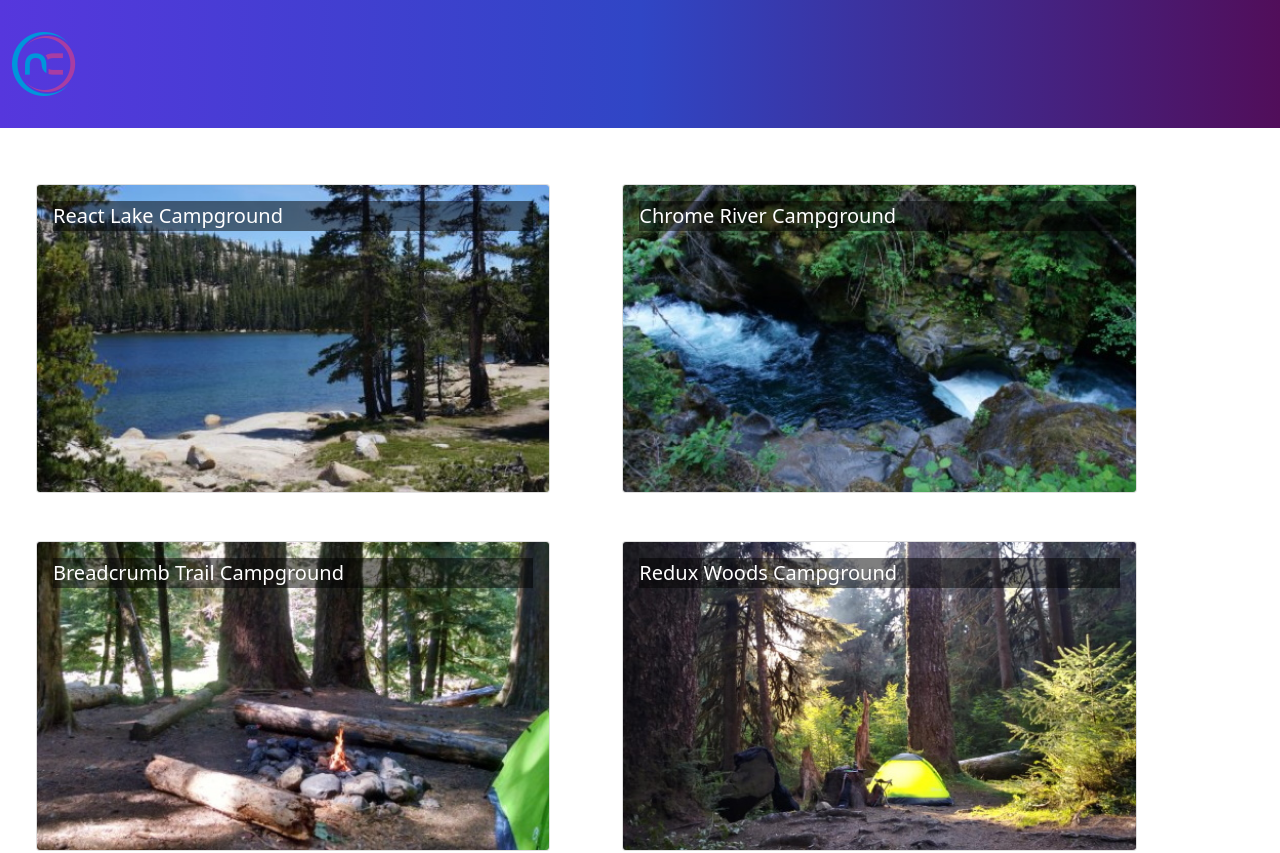
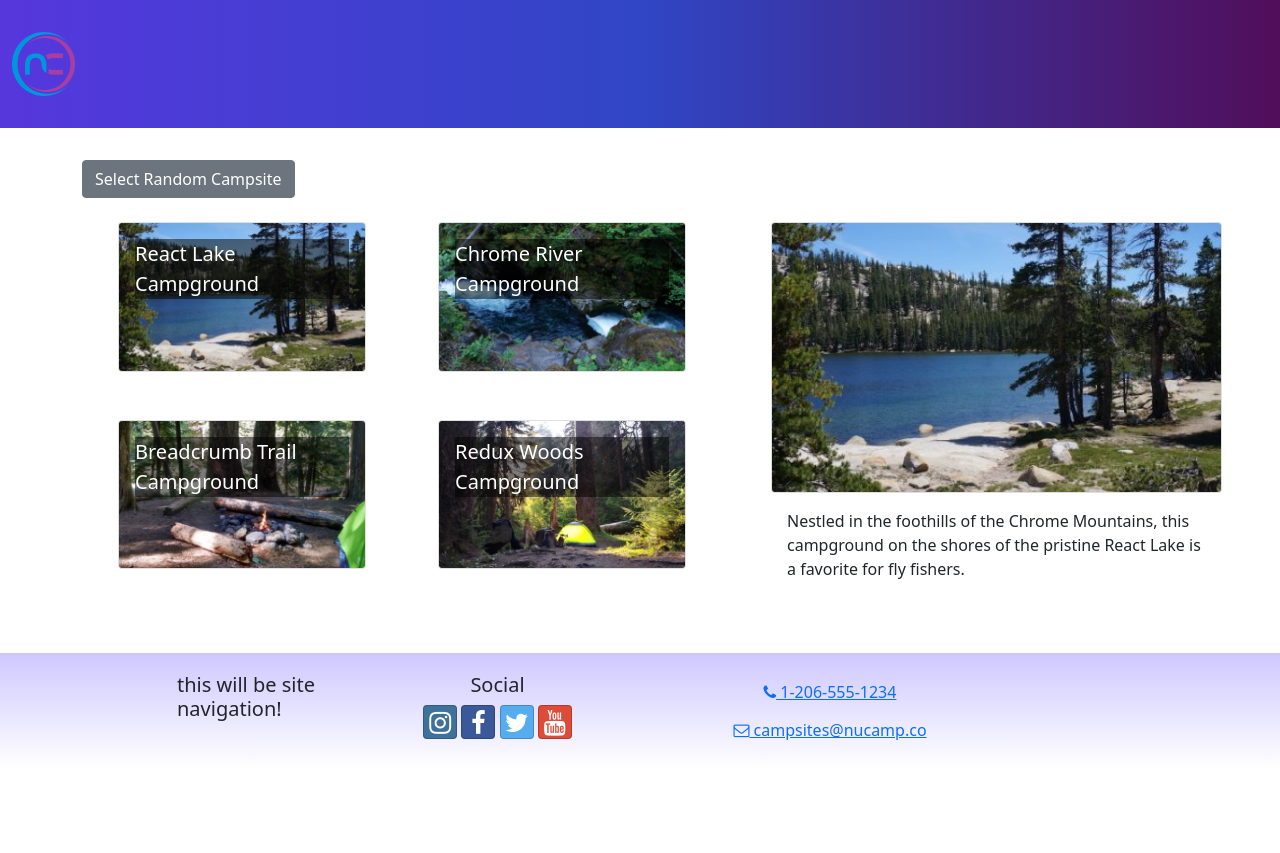
Before and after one commit to rockleejb/nucampsite-react, a React (Create React App) app: page / in a window 1280 px wide. Shown: the top 853 px of the page. After the commit the page ends 800 px from the top, so only its background shows below. Built offline with nearby package versions, Linux system fonts and the light colour scheme.

Commit message:
CampsitesDirectoryPage and CampsiteDetail

```diff
--- a/package.json
+++ b/package.json
@@ -17,7 +17,7 @@
     "react-router-dom": "^6.2.1",
     "react-scripts": "5.0.1",
     "react-spring": "^9.4.5-beta.1",
-    "reactstrap": "^9.0.1",
+    "reactstrap": "^9.2.2",
     "redux-logger": "^3.0.6",
     "typeface-lobster": "^1.1.13",
     "typeface-open-sans": "^1.1.13",
--- a/src/App.js
+++ b/src/App.js
@@ -2,12 +2,13 @@
 import CampsitesList from "./features/campsites/CampsitesList";
 import Header from "./components/Header";
 import Footer from "./components/Footer";
+import CampsitesDirectoryPage from "./pages/CampsitesDirectoryPage";
 
 function App() {
   return (
     <div className="App">
       <Header />
-      <CampsitesList />
+      <CampsitesDirectoryPage />
       <Footer />
     </div>
   );
--- /dev/null
+++ b/src/features/campsites/CampsiteDetail.js
@@ -0,0 +1,18 @@
+import { Card, CardImg, CardText, CardBody, Col } from "reactstrap";
+
+const CampsiteDetail = ({ campsite }) => {
+  const { id, name, image, elevation, featured, description } = campsite;
+  console.log(image);
+  return (
+    <Col md="12" className="m-4" key={id}>
+      <Card>
+        <CardImg src={image} alt={name} />
+      </Card>
+      <CardBody>
+        <CardText>{description}</CardText>
+      </CardBody>
+    </Col>
+  );
+};
+
+export default CampsiteDetail;
--- a/src/features/campsites/campsitesSlice.js
+++ b/src/features/campsites/campsitesSlice.js
@@ -6,5 +6,6 @@
 
 export const selectRandomCampsite = () => {
     const randomIndex = Math.floor(Math.random() * CAMPSITES.length);
-    return CAMPSITES[randomIndex];
+    console.log(CAMPSITES.find((campsite) => campsite.id === randomIndex));
+    return CAMPSITES.find((campsite) => campsite.id === randomIndex);
 }
--- /dev/null
+++ b/src/pages/CampsitesDirectoryPage.js
@@ -0,0 +1,27 @@
+import { Container, Row, Col, Button } from "reactstrap";
+import CampsiteDetail from "../features/campsites/CampsiteDetail";
+import CampsitesList from "../features/campsites/CampsitesList";
+import { selectRandomCampsite } from "../features/campsites/campsitesSlice";
+
+const CampsitesDirectoryPage = () => {
+  let selectedCampsite = selectRandomCampsite();
+  const toggleCampsite = () => {
+    selectedCampsite = selectRandomCampsite();
+    console.log(selectedCampsite);
+  };
+  return (
+    <Container>
+      <Button onClick={() => toggleCampsite()}>Select Random Campsite</Button>
+      <Row>
+        <Col sm="5" md="7">
+          <CampsitesList />
+        </Col>
+        <Col sm="7" md="5">
+          <CampsiteDetail campsite={selectedCampsite} />
+        </Col>
+      </Row>
+    </Container>
+  );
+};
+
+export default CampsitesDirectoryPage;
```
Also changed, not shown: 1 other file (tests, documents, lock files or other folders).
